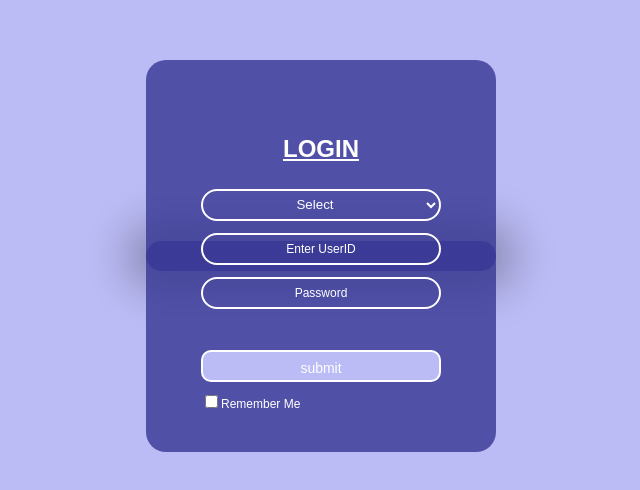
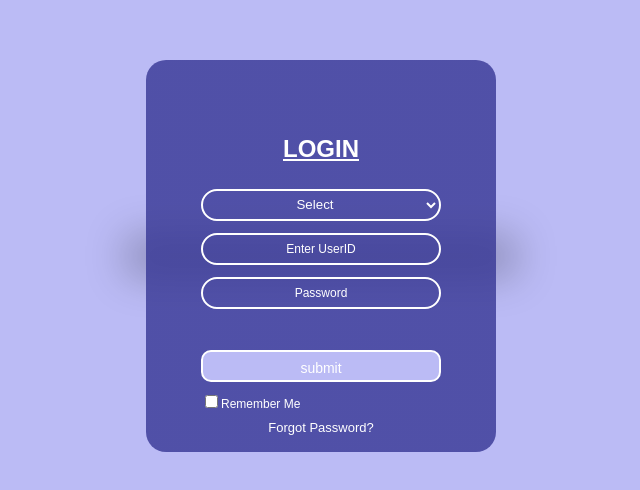
Before and after one commit to Siddhant1289/Product-Digital-Stamping, a React (Create React App) app: page /product in a window 1280 px wide. Shown: the part 144-634 px from the top of the page, without its empty margins (319-959 px from the left). Built offline with nearby package versions, Linux system fonts and the light colour scheme.

Commit message:
resolved all css problems

```diff
--- a/src/Login.css
+++ b/src/Login.css
@@ -22,13 +22,8 @@
   box-shadow: 0 0 40px 20px rgba(0, 0, 0, 0.26);
   perspective: 1000px;
 }
-.inner-box {
-  position: relative;
-  width: 100%;
-  height: 100%;
-}
-.card-front,
-.card-back {
+
+.card-front {
   position: absolute;
   width: 100%;
   height: 392px;
--- a/src/Login.js
+++ b/src/Login.js
@@ -37,7 +37,6 @@ class Login extends Component {
           <div className="container">
             <div className="left">
               <div className="card">
-                <div className="inner-box" id="card">
                 <div className="card-front">
                   <h2>
                     <u>LOGIN</u>
@@ -78,8 +77,7 @@ class Login extends Component {
                     <span>Remember Me</span>
                   </form>
 
-                    {/* <a href="">Forgot Password?</a> */}
-                  </div>
+                  <a href="">Forgot Password?</a>
                 </div>
               </div>
             </div>
```
Lines whose indentation alone changed are shown as unchanged.
